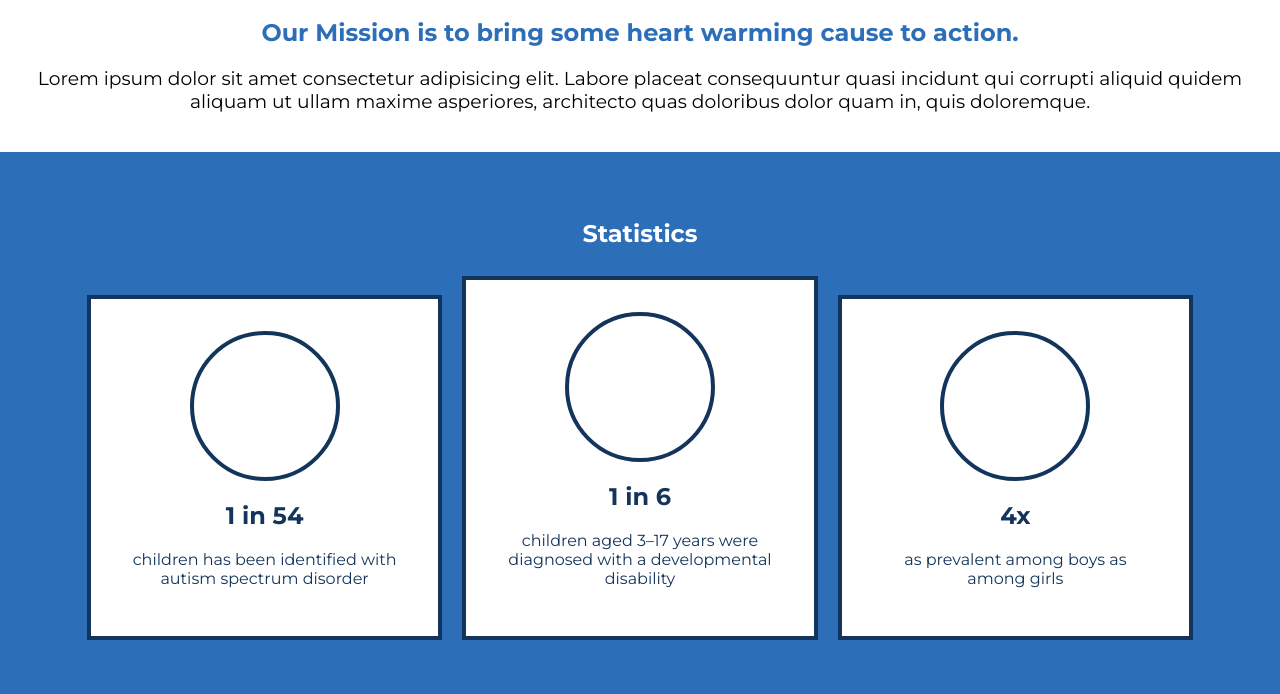
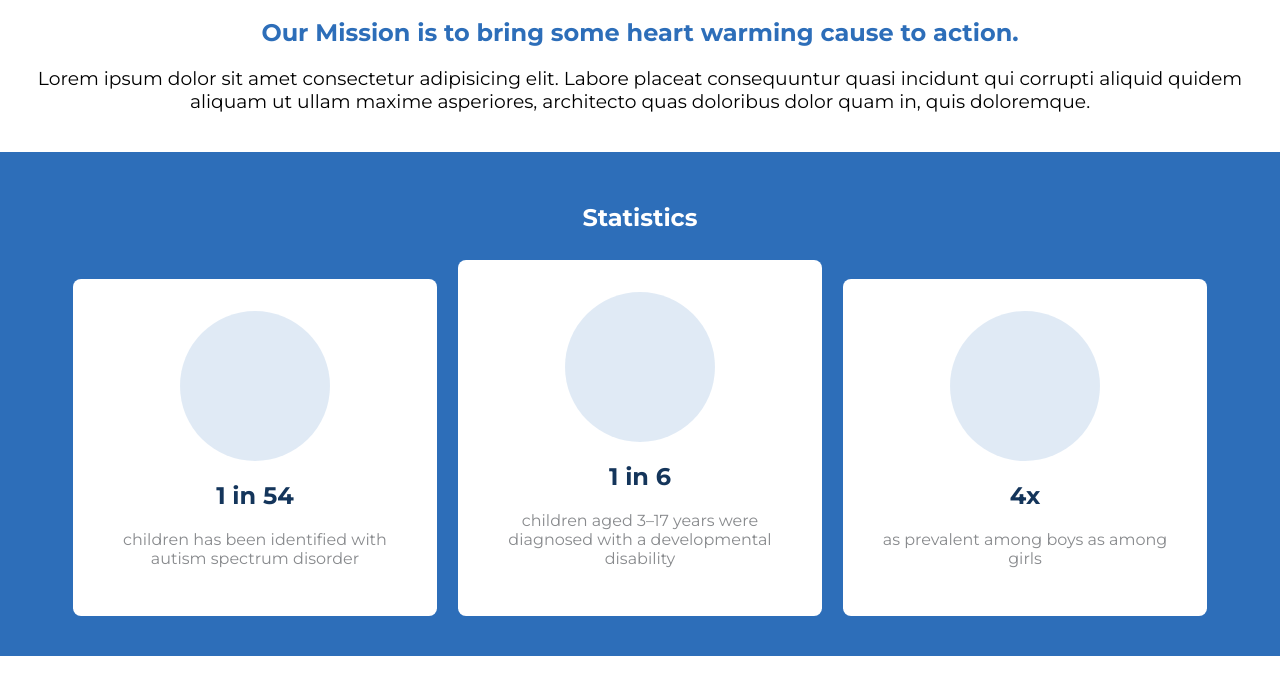
Before and after one commit to Momomartinez/charity, a plain HTML site: page index.html in a window 1280 px wide. Shown: the part 662-1356 px from the top of the page. After the commit the page ends 1318 px from the top, so only its background shows below. Drawn offline with Linux system fonts and the light colour scheme.

Commit message:
changed color of stat icon and feature padding

```diff
--- a/main.css
+++ b/main.css
@@ -129,7 +129,7 @@ body {
 #statistics-features{
   width: 100%;
   background-color: rgb(45, 110, 185);
-  padding: 48px;
+  padding: 32px;
   text-align: center;
   vertical-align: middle;
 }
@@ -142,21 +142,24 @@ body {
   padding: 32px;
   display: inline-block;
   width: 30%;
-  border: 4px solid rgb(20, 53, 91);
+  /* border: 4px solid rgb(20, 53, 91); */
   background: white;
   margin: 8px;
+  border-radius: 8px;
 }
 
-.statistics-feature__stat,
+.statistics-feature__stat{
+  color: rgb(20, 53, 91) ;
+}
 .statistics-feature__stat--info{
-  color: rgb(20, 53, 91) ;
+  color: rgb(136, 138, 141);
 }
 
 .statistics-feature__icon{
   height: 150px;
   width: 150px;
-
+  background: rgba(45, 110, 185, 0.146);
   border-radius: 50%;
   margin: auto;
-  border: 4px solid rgb(20, 53, 91);
+  /* border: 4px solid rgb(20, 53, 91); */
 }
```
